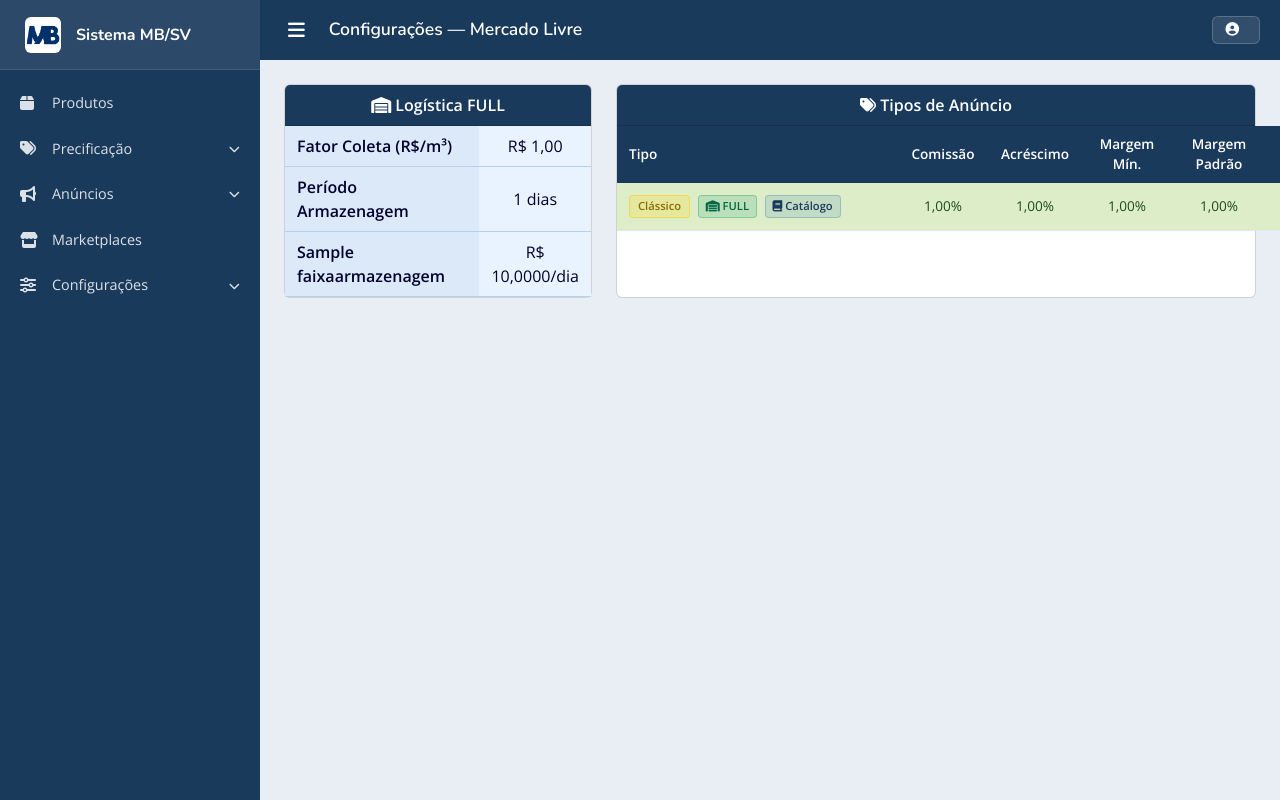
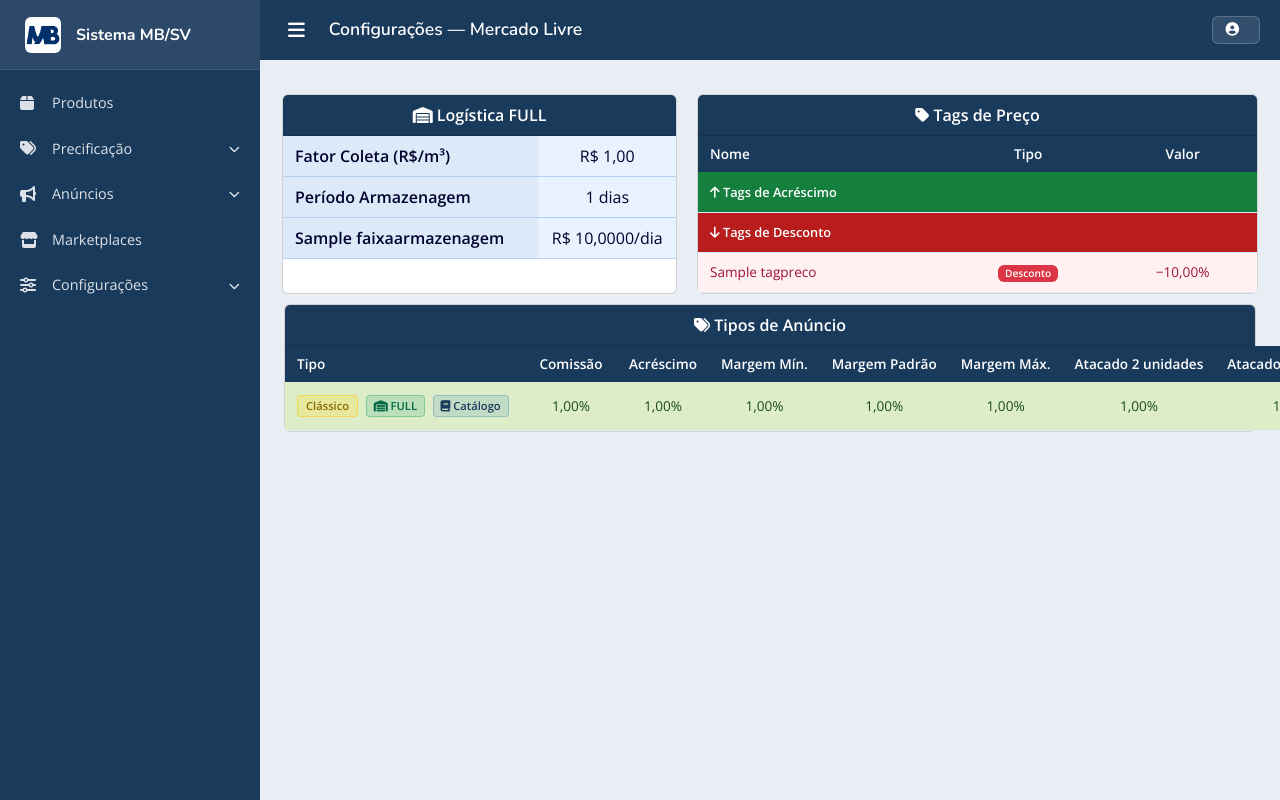
Before and after one commit to MatheusAp-MB/Projeto-Precificacao-MB, a Django app: template templates/pagina_configuracoes_ml/estrutura_configuracoes_ml.html in a window 1280 px wide. Run offline with Django 5.2, Linux system fonts and the light colour scheme; the template is opened without the code that fills it: values that come from a table or form of the project are taken from there, others are empty; tables that the repository leaves empty hold one stand-in row (values such as "Sample post"); some libraries are stand-ins or nearby versions.

Commit message:
feat: tela de configurações ML com tags de preço e gradientes visuais
Tela de Configurações ML atualizada:

Layout:
- Cards superiores reorganizados: Logística FULL (col-md-5) + Tags de Preço (col-md-7)
- Tipos de Anúncio ocupa linha completa (col-12)

Tags de Preço:
- Nova seção exibindo as 10 tags cadastradas
- Separadas por subtítulo: Acréscimo (verde) e Desconto (vermelho)
- Gradiente visual por intensidade nos acréscimos
- View atualizada para passar tags_acrescimo e tags_desconto no contexto

CSS:
- tabela-tags separada da tabela-tipos (sem herdar min-width fixo)
- Gradientes de cor por linha para acréscimos e descontos

```diff
--- a/marketplaces/views.py
+++ b/marketplaces/views.py
@@ -26,14 +26,17 @@ def view_configuracoes_ml(request):
     # * [EXPLICAÇÃO] → Tela de configurações do Mercado Livre.
     #                  Exibe parâmetros gerais, logística, faixas de armazenagem e os 8 tipos de anúncio.
     from .models import FaixaArmazenagem
+    from tags.models import TagPreco
     marketplace = get_object_or_404(Marketplace, sigla='ML')
     tipos       = TipoAnuncioML.objects.filter(marketplace=marketplace)
     logistica   = ConfiguracaoLogisticaML.objects.filter(marketplace=marketplace).first()
     faixas      = FaixaArmazenagem.objects.filter(marketplace=marketplace, ativo=True).order_by('ordem')
+    tags        = TagPreco.objects.filter(ativo=True).order_by('tipo', 'valor_pct')
 
     return render(request, 'pagina_configuracoes_ml/estrutura_configuracoes_ml.html', {
         'marketplace': marketplace,
         'tipos':       tipos,
         'logistica':   logistica,
         'faixas':      faixas,
+        'tags':        tags,
     })
--- a/static/pagina_configuracoes_ml/css/layout_configuracoes_ml.css
+++ b/static/pagina_configuracoes_ml/css/layout_configuracoes_ml.css
@@ -1,71 +1,92 @@
-/*
-* [RESUMO] → CSS específico da tela de configurações do Mercado Livre.
-*/
+/* [RESUMO] → CSS específico da tela de configurações do Mercado Livre. */
 
-/* * [EXPLICAÇÃO] → Tabela de tipos de anúncio. */
+/* ── TABELA DE TIPOS DE ANÚNCIO ── */
 .tabela-tipos {
     width: 100%;
     border-collapse: collapse;
     font-size: 0.85rem;
 }
-
 .tabela-tipos thead tr {
     background-color: var(--cor-primaria);
     color: var(--cor-texto-claro);
 }
-
 .tabela-tipos thead th {
     padding: 8px 12px;
     text-align: center;
+    white-space: nowrap;
 }
-
-.tabela-tipos thead th:first-child {
-    text-align: left;
-}
-
+.tabela-tipos thead th:first-child { text-align: left; }
 .tabela-tipos tbody tr {
     border-bottom: 1px solid rgb(220, 233, 248);
+    height: 48px;
 }
-
-.tabela-tipos tbody tr.linha-classico {
-    background-color: rgb(255, 253, 231);
-}
-
-.tabela-tipos tbody tr.linha-premium {
-    background-color: rgb(255, 248, 225);
-}
-
 .tabela-tipos tbody td {
     padding: 8px 12px;
     text-align: center;
-}
-
-.tabela-tipos tbody td:first-child {
-    text-align: left;
-}
-
-/* * [EXPLICAÇÃO] → Altura mínima das linhas e largura mínima das colunas da tabela de tipos. */
-.tabela-tipos tbody tr {
-    height: 48px;
-}
-
-.tabela-tipos th,
-.tabela-tipos td {
     min-width: 92px;
     max-width: 92px;
 }
-
-.tabela-tipos th:first-child,
-.tabela-tipos td:first-child {
-    min-width: 280px;
+.tabela-tipos tbody td:first-child {
+    text-align: left;
+    min-width: 240px;
+    max-width: 240px;
 }
 
+/* ── TABELA DE TAGS ── */
+.tabela-tags {
+    width: 100%;
+    border-collapse: collapse;
+    font-size: 0.85rem;
+}
+.tabela-tags thead tr {
+    background-color: var(--cor-primaria);
+    color: var(--cor-texto-claro);
+}
+.tabela-tags thead th {
+    padding: 8px 12px;
+    text-align: center;
+}
+.tabela-tags thead th:first-child { text-align: left; }
+.tabela-tags tbody tr {
+    border-bottom: 1px solid rgb(220, 233, 248);
+    height: 40px;
+}
+.tabela-tags tbody td {
+    padding: 7px 12px;
+    text-align: center;
+}
+.tabela-tags tbody td:first-child { text-align: left; }
 
-/* * [EXPLICAÇÃO] → Largura das colunas da tabela de logística FULL. */
-.tabela-logistica .modal-col-dado {
-    width: 65%;
+/* ── LOGÍSTICA FULL ── */
+.tabela-logistica .modal-col-dado  { width: 65%; }
+.tabela-logistica .modal-col-valor { width: 35%; }
+
+/* ── CARDS SUPERIORES ── */
+#card_anuncios  { margin-top: 1.5rem; }
+#card_full      { padding: 10px; }
+#card_tags_preco{ padding: 10px; }
+
+/* ── SUBTÍTULOS DE TAGS ── */
+.tag-subtitulo-acrescimo td,
+.tag-subtitulo-desconto  td {
+    padding: 6px 12px;
+    font-weight: 600;
+    font-size: 0.8rem;
+    color: #fff;
 }
+.tag-subtitulo-acrescimo td { background-color: #15803d; }
+.tag-subtitulo-desconto  td { background-color: #b91c1c; }
 
-.tabela-logistica .modal-col-valor {
-    width: 35%;
-}
+/* ── GRADIENTE ACRÉSCIMO — do mais claro ao mais escuro ── */
+.tag-acrescimo-1 { background-color: #f0fdf4; color: #166534; }
+.tag-acrescimo-2 { background-color: #dcfce7; color: #166534; }
+.tag-acrescimo-3 { background-color: #bbf7d0; color: #166534; }
+.tag-acrescimo-4 { background-color: #86efac; color: #14532d; }
+.tag-acrescimo-5 { background-color: #4ade80; color: #14532d; }
+
+/* ── GRADIENTE DESCONTO — do mais claro ao mais escuro ── */
+.tag-desconto-1  { background-color: #fff1f2; color: #9f1239; }
+.tag-desconto-2  { background-color: #ffe4e6; color: #9f1239; }
+.tag-desconto-3  { background-color: #fecdd3; color: #9f1239; }
+.tag-desconto-4  { background-color: #fda4af; color: #881337; }
+.tag-desconto-5  { background-color: #fb7185; color: #881337; }
--- a/templates/pagina_configuracoes_ml/estrutura_configuracoes_ml.html
+++ b/templates/pagina_configuracoes_ml/estrutura_configuracoes_ml.html
@@ -19,8 +19,8 @@
 
     <!-- Logística FULL -->
     {% if logistica %}
-    <div class="col-md-4">
-        <div class="card h-100">
+    <div class="col-md-5" id="card_full">
+        <div class="card h-100" >
             <div class="card-header modal-card-cabecalho">
                 <strong><i class="fas fa-warehouse"></i> Logística FULL</strong>
             </div>
@@ -44,8 +44,60 @@
     </div>
     {% endif %}
 
+    <div class="col-md-7" id="card_tags_preco">
+        <div class="card" >
+            <div class="card-header modal-card-cabecalho">
+                <strong><i class="fas fa-tag"></i> Tags de Preço</strong>
+            </div>
+            <div class="card-body p-0">
+            <table class="tabela-tags">
+                    <thead>
+                        <tr>
+                            <th>Nome</th>
+                            <th>Tipo</th>
+                            <th>Valor</th>
+                        </tr>
+                    </thead>
+<tbody>
+                       <tr class="tag-subtitulo-acrescimo">
+                            <td colspan="3">
+                                <i class="fas fa-arrow-up"></i> Tags de Acréscimo
+                            </td>
+                        </tr>
+                        {% for tag in tags %}
+                            {% if tag.tipo == 'acrescimo' %}
+                            <tr class="tag-acrescimo-{{ forloop.counter }}">
+                                <td>{{ tag.nome }}</td>
+                                <td><span class="badge bg-success">Acréscimo</span></td>
+                                <td>+{{ tag.valor_pct }}%</td>
+                            </tr>
+                            {% endif %}
+                        {% endfor %}
+                        <tr class="tag-subtitulo-desconto">
+                            <td colspan="3">
+                                <i class="fas fa-arrow-down"></i> Tags de Desconto
+                            </td>
+                        </tr>
+                        {% for tag in tags %}
+                            {% if tag.tipo == 'desconto' %}
+                            <tr class="tag-desconto-{{ forloop.counter }}">
+                                <td>{{ tag.nome }}</td>
+                                <td><span class="badge bg-danger">Desconto</span></td>
+                                <td>−{{ tag.valor_pct }}%</td>
+                            </tr>
+                            {% endif %}
+                        {% endfor %}
+                    </tbody>
+                </table>
+            </div>
+        </div>
+    </div>
+
+</div>
+
+<div class="row g-4">
     <!-- Tipos de Anúncio -->
-    <div class="col-md-8">
+    <div class="col-12" id="card_anuncios">
         <div class="card h-100">
             <div class="card-header modal-card-cabecalho">
                 <strong><i class="fas fa-tags"></i> Tipos de Anúncio</strong>
@@ -101,4 +153,7 @@
 
 </div>
 
+
+
+
 {% endblock %}
```
